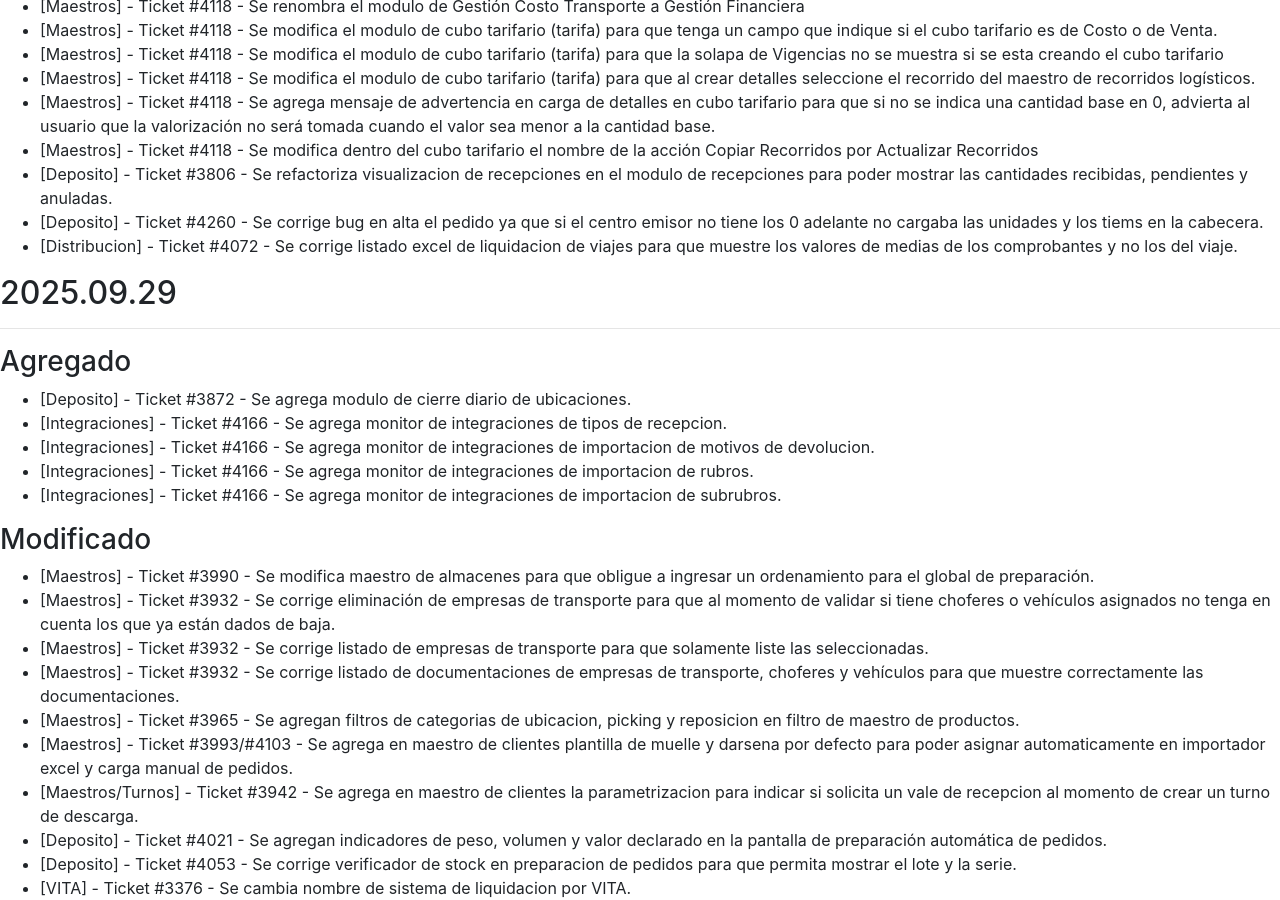
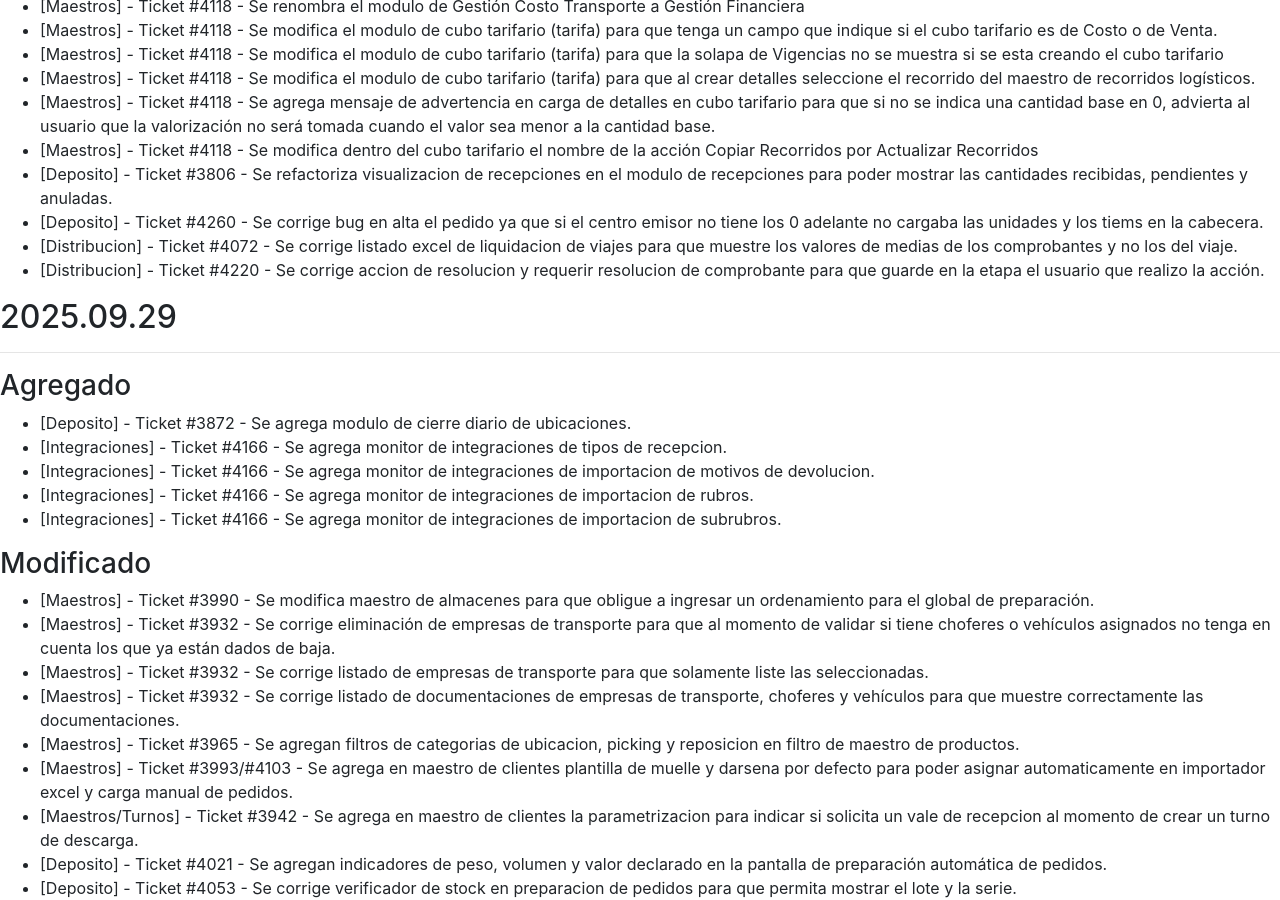
Before and after one commit to brainsys-arsaad/versionado, a Jekyll site: the page built from registro-cambios.markdown, in a window 1280 px wide and 900 px high, scrolled down 594 px. Built offline with Jekyll 4.4.1, drawn with Linux system fonts in a browser that asks for light colours.

Commit message:
Update registro-cambios.markdown

```diff
--- a/registro-cambios.markdown
+++ b/registro-cambios.markdown
@@ -139,6 +139,7 @@ El formato esta basado en [Keep a Changelog](https://keepachangelog.com/es-ES/1.
 - [Deposito] - Ticket #3806 - Se refactoriza visualizacion de recepciones en el modulo de recepciones para poder mostrar las cantidades recibidas, pendientes y anuladas.
 - [Deposito] - Ticket #4260 - Se corrige bug en alta el pedido ya que si el centro emisor no tiene los 0 adelante no cargaba las unidades y los tiems en la cabecera.
 - [Distribucion] - Ticket #4072 - Se corrige listado excel de liquidacion de viajes para que muestre los valores de medias de los comprobantes y no los del viaje.
+- [Distribucion] - Ticket #4220 - Se corrige accion de resolucion y requerir resolucion de comprobante para que guarde en la etapa el usuario que realizo la acción.
 
 ## 2025.09.29
 ---
```
